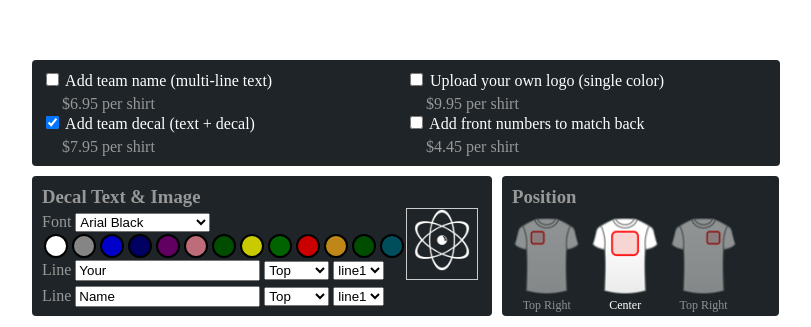
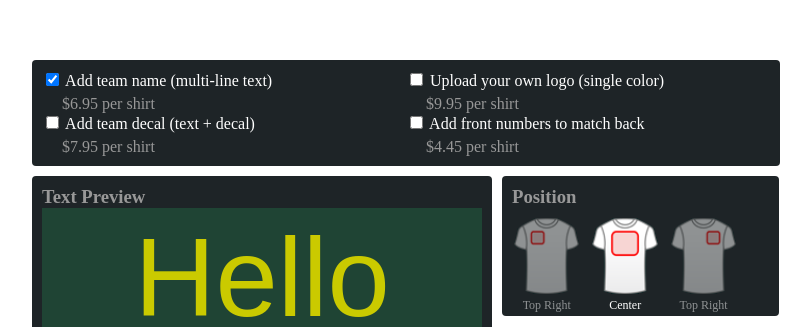
Before and after one commit to selvamani-subramani/t_shirt_design, a plain HTML site: page index.html in a window 1280 px wide. Shown: the top 327 px of the page, without its empty margins (128-939 px from the left). Drawn offline with Linux system fonts and the light colour scheme.

Commit message:
changed checkbox checked

```diff
--- a/index.html
+++ b/index.html
@@ -15,7 +15,7 @@
     <div class="select-design box-design">
       <div class="option1">
         <label>
-          <input type="checkbox" name="add_front_text" id="add_names"> Add team name (multi-line text)
+          <input type="checkbox" name="add_front_text" id="add_names" checked> Add team name (multi-line text)
           <span>$6.95 per shirt</span>
         </label>
       </div>
@@ -27,7 +27,7 @@
       </div>
       <div class="option3">
         <label>
-          <input type="checkbox" name="add_front_decal" id="add_decal" checked> Add team decal (text + decal)
+          <input type="checkbox" name="add_front_decal" id="add_decal" > Add team decal (text + decal)
           <span>$7.95 per shirt</span>
         </label>
       </div>
```
